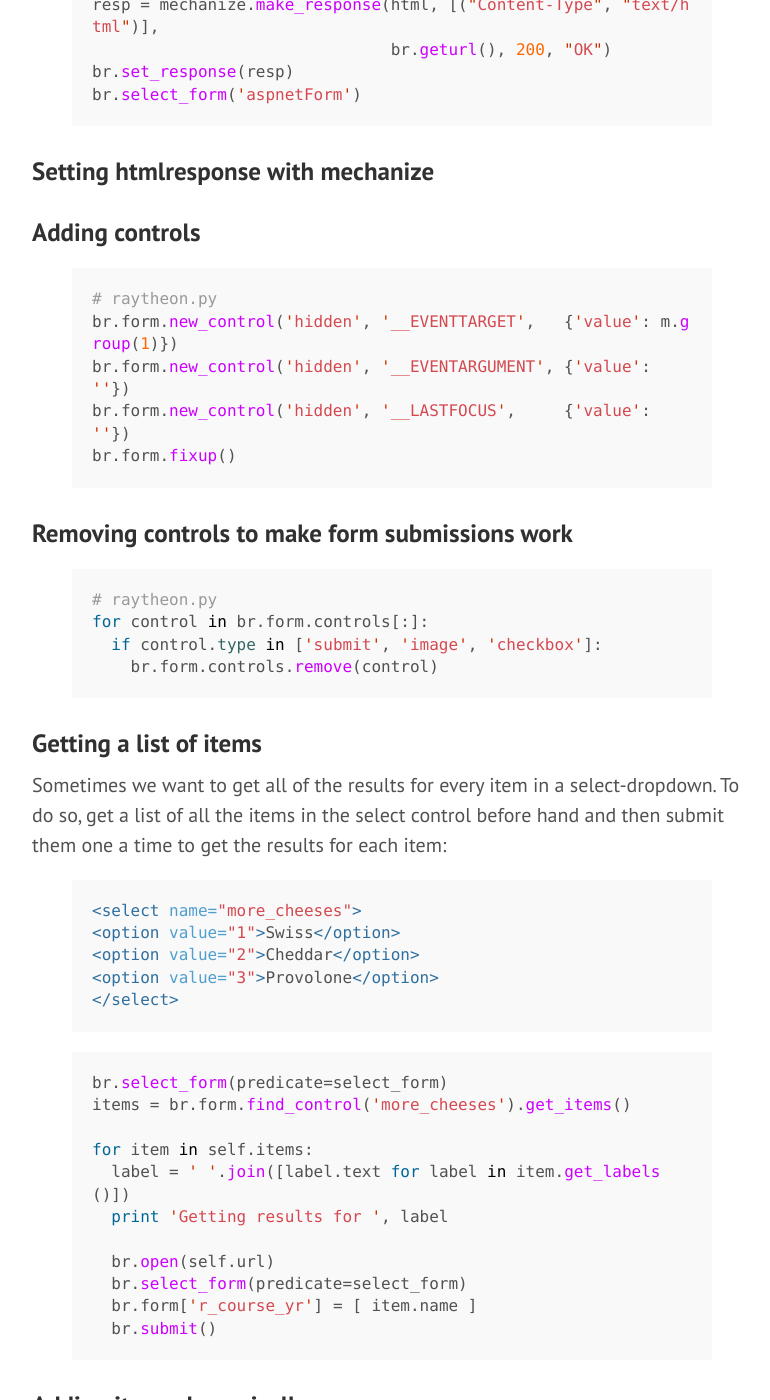
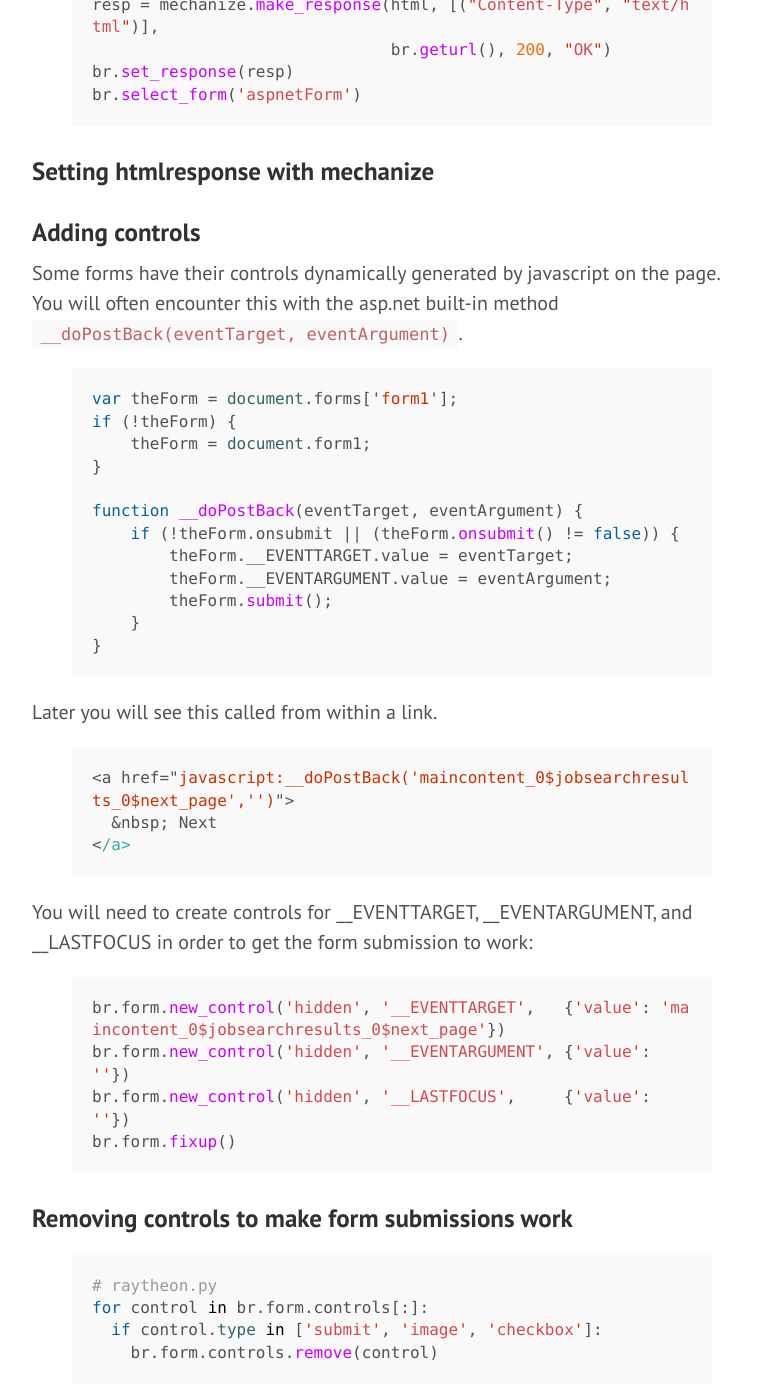
Before and after one commit to thayton/thayton.github.io, a Jekyll site: the page built from index.html, in a window 1280 px wide and 1400 px high, scrolled down 3880 px. Shown: the whole window, without its empty margins (428-1198 px from the left). Built offline with Jekyll 4.4.1, drawn with Linux system fonts in a browser that asks for light colours; Markdown is read by kramdown in place of the engine named in the settings; the list of posts is cut into pages by our own code.

Commit message:
asp net processing

```diff
--- a/_posts/2014-11-28-form-handling-with-mechanize-and-beautifulsoup.md
+++ b/_posts/2014-11-28-form-handling-with-mechanize-and-beautifulsoup.md
@@ -157,9 +157,38 @@ br.select_form('aspnetForm')
 
 ### Adding controls
 
+Some forms have their controls dynamically generated by javascript on the page. You
+will often encounter this with the asp.net built-in method `__doPostBack(eventTarget, eventArgument)`.
+
+{% highlight javascript %}
+var theForm = document.forms['form1'];
+if (!theForm) {
+    theForm = document.form1;
+}
+
+function __doPostBack(eventTarget, eventArgument) {
+    if (!theForm.onsubmit || (theForm.onsubmit() != false)) {
+        theForm.__EVENTTARGET.value = eventTarget;
+        theForm.__EVENTARGUMENT.value = eventArgument;
+        theForm.submit();
+    }
+}
+{% endhighlight %}
+
+Later you will see this called from within a link.
+
+{% highlight javascript %}
+<a href="javascript:__doPostBack('maincontent_0$jobsearchresults_0$next_page','')">
+  &nbsp; Next
+</a>
+{% endhighlight %}
+
+You will need to create controls for __EVENTTARGET, __EVENTARGUMENT, and __LASTFOCUS in order to
+get the form submission to work:
+
 {% highlight python %}
-# raytheon.py
-br.form.new_control('hidden', '__EVENTTARGET',   {'value': m.group(1)})
+
+br.form.new_control('hidden', '__EVENTTARGET',   {'value': 'maincontent_0$jobsearchresults_0$next_page'})
 br.form.new_control('hidden', '__EVENTARGUMENT', {'value': ''})
 br.form.new_control('hidden', '__LASTFOCUS',     {'value': ''})
 br.form.fixup()
```
